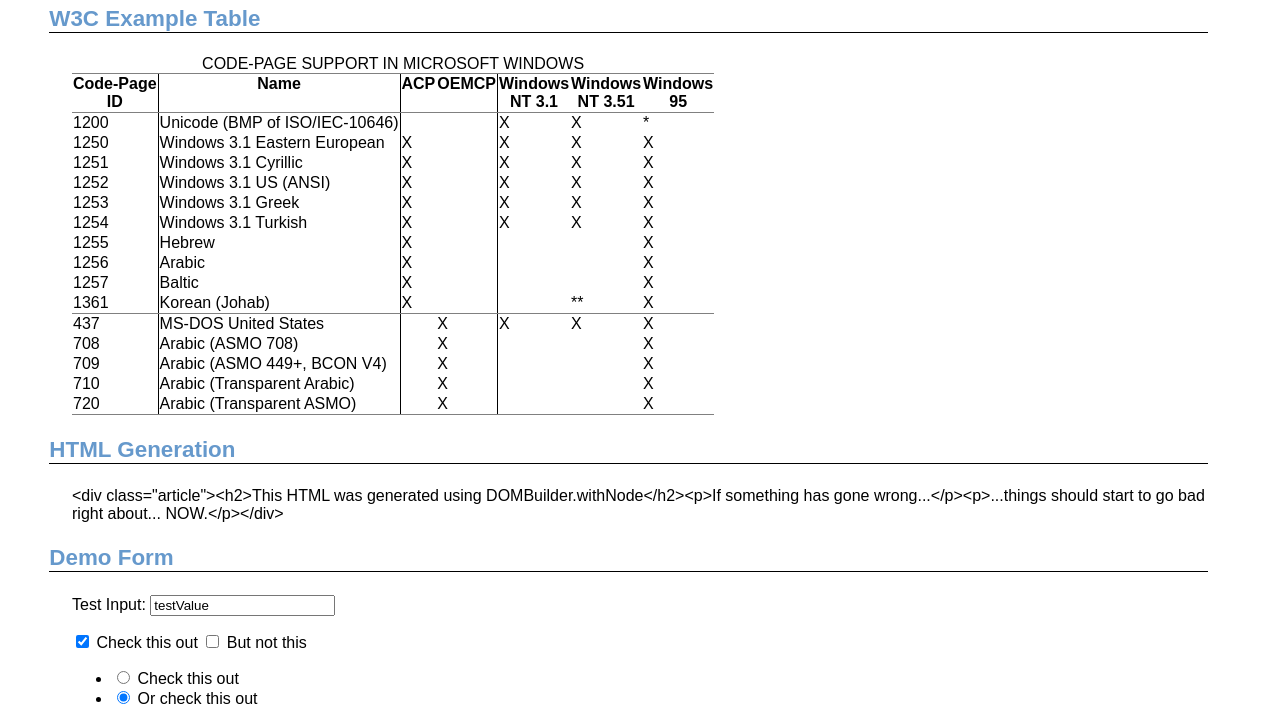
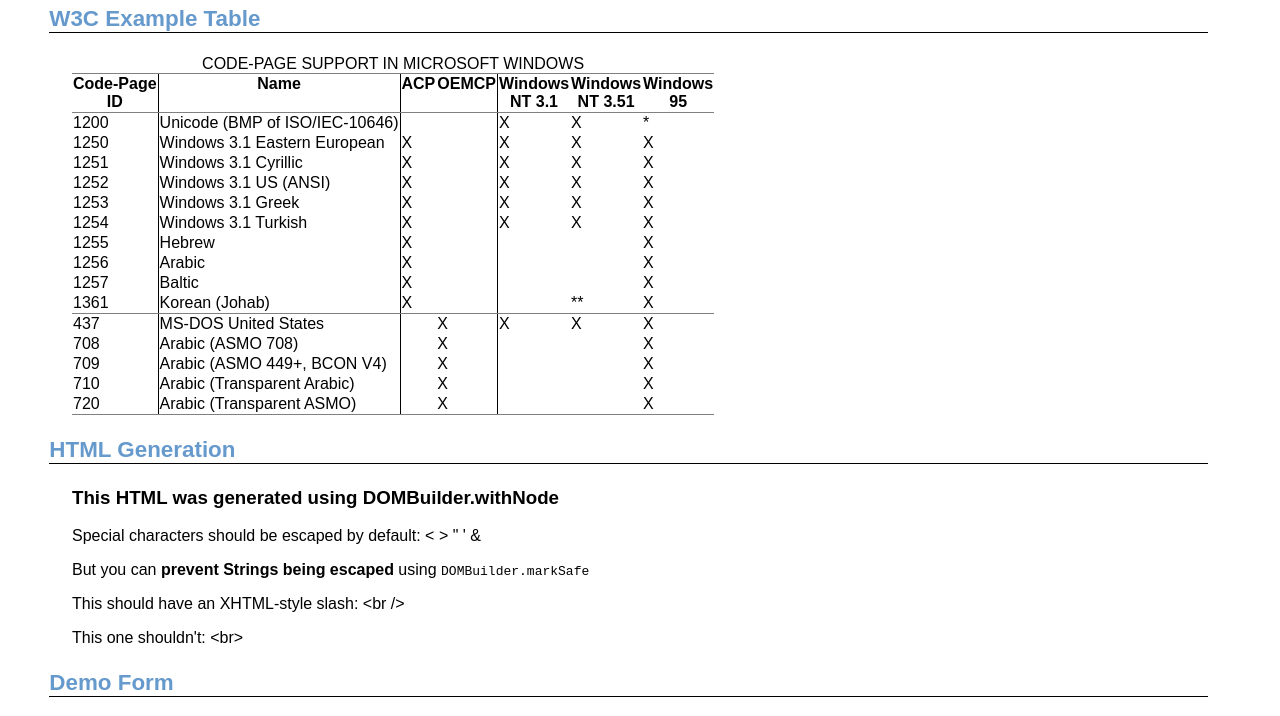
Before and after one commit to insin/DOMBuilder, a plain HTML site: page demo.html in a window 1280 px wide. Shown: the part 74-790 px from the top of the page. Drawn offline with Linux system fonts and the light colour scheme.

Commit message:
Fixed delayed coercion of Tag instances to String; fixed SafeString and Tag being detected as attribute objects
git-svn-id: http://dombuilder.googlecode.com/svn/trunk@21 fee621d3-994e-0410-a6b3-dd72d6a7cdab

```diff
--- a/DOMBuilder.js
+++ b/DOMBuilder.js
@@ -157,6 +157,9 @@
         this.tagName = tagName;
         this.attributes = attributes || {};
         this.children = children || [];
+        // Keep a record of whether or not closing slashes are needed, as the
+        // mode could change mefore this object is coerced to a String.
+        this.xhtml = (DOMBuilder.mode == "XHTML");
     }
 
     Tag.prototype =
@@ -181,7 +184,7 @@
 
             if (typeof emptyTags[this.tagName] != "undefined")
             {
-                if (o.mode == "XHTML")
+                if (this.xhtml)
                 {
                     parts.splice(parts.length - 1, 1, " />");
                 }
@@ -368,7 +371,9 @@
             {
                 children = firstArg; // ([child1, ...])
             }
-            else if (firstArg.constructor == Object)
+            else if (firstArg.constructor == Object &&
+                     !(firstArg instanceof Tag) &&
+                     !(firstArg instanceof SafeString))
             {
                 attributes = firstArg;
                 children = (argsLength == 2 && args[1] instanceof Array
--- a/demo.html
+++ b/demo.html
@@ -40,7 +40,7 @@
             }
             if (typeof value == "undefined" || value === null)
             {
-              value = "-"
+              value = NBSP
             }
             return TD(value);
           }))
@@ -99,14 +99,16 @@
       );
 
       // Generate some HTML to demonstrate withMode
-      document.getElementById("htmlGeneration").appendChild(DIV(DOMBuilder.withMode("HTML", function()
+      document.getElementById("htmlGeneration").innerHTML = DOMBuilder.withMode("XHTML", function()
       {
           return DIV({"class": "article"},
-            H2("This HTML was generated using DOMBuilder.withNode"),
-            P("If something has gone wrong..."),
-            P("...things should start to go bad right about... NOW.")
+            H3("This HTML was generated using DOMBuilder.withNode"),
+            P("Special characters should be escaped by default: < > \" ' &"),
+            P(DOMBuilder.markSafe("But you can <strong>prevent Strings being escaped</strong> using <code>DOMBuilder.markSafe</code>")),
+            P("This should have an XHTML-style slash: ", BR().toString(), BR()),
+            DOMBuilder.withMode("HTML", function() { return P("This one shouldn't: ", BR().toString(), BR()); })
           );
-      }).toString()));
+      }).toString();
 
       document.getElementById("demoForm").appendChild(
         FORM({name: "testForm", method: "GET", action: "",
```
